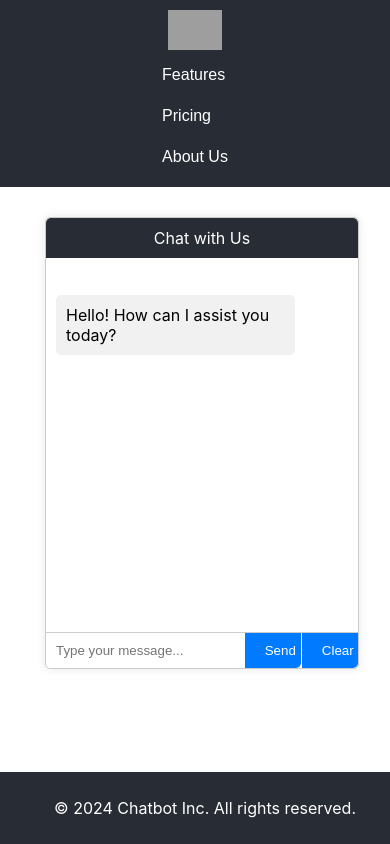
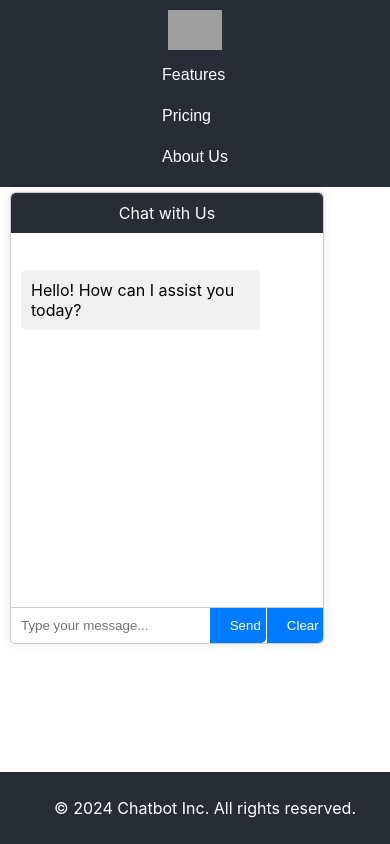
Before and after one commit to swatisahu436/chit-chat, a React (Create React App) app: page / in a window 390 px wide. Built offline with nearby package versions, Linux system fonts and the light colour scheme; grey boxes are pictures that could not be loaded.

Commit message:
check responsive

```diff
--- a/src/App.css
+++ b/src/App.css
@@ -165,6 +165,7 @@
       max-width: 80%;
       flex-direction: column;
        max-height: 18%;
+       margin:5px 10px;
     }
     .chatbox-input button{
        max-width: 18%;
```
